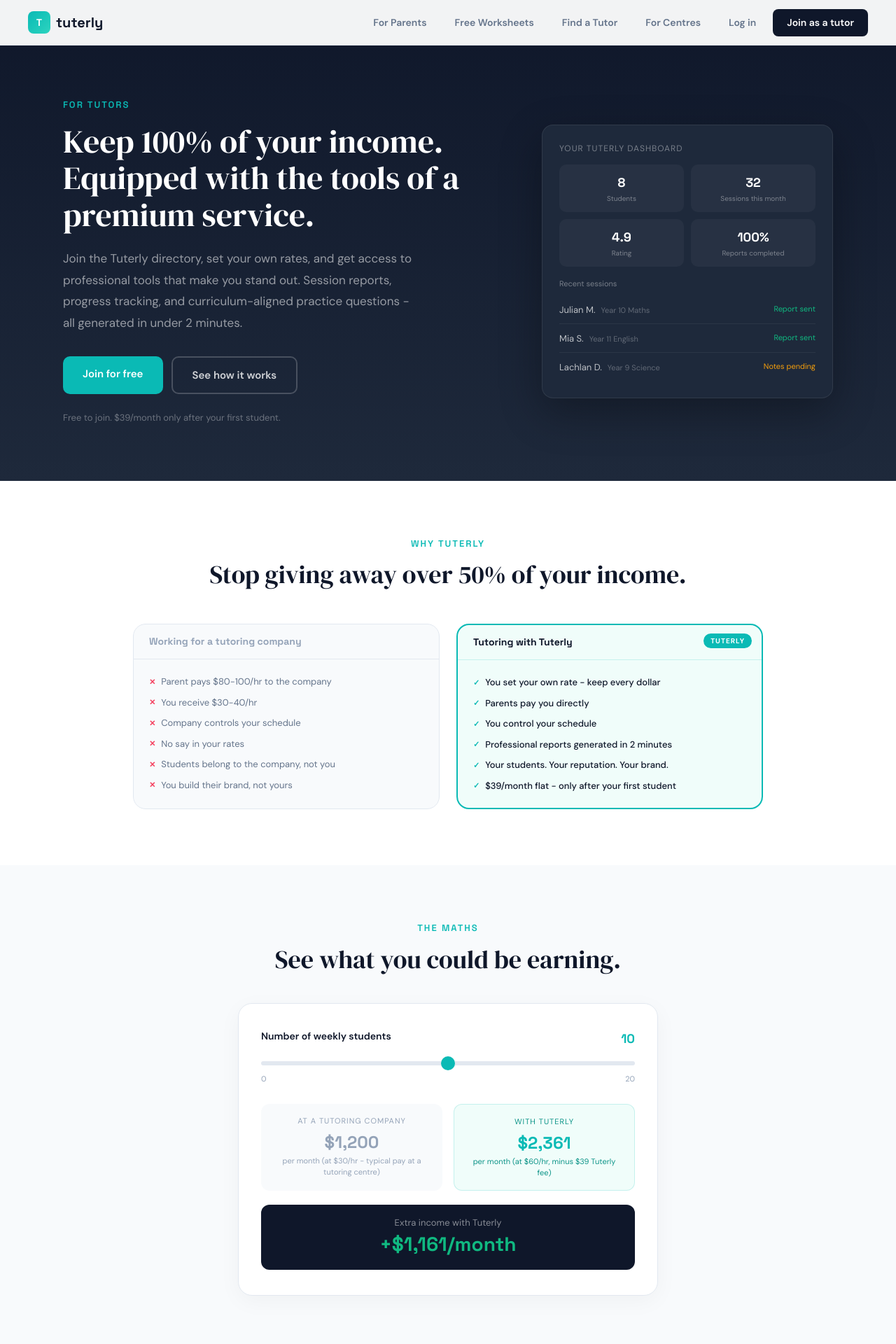
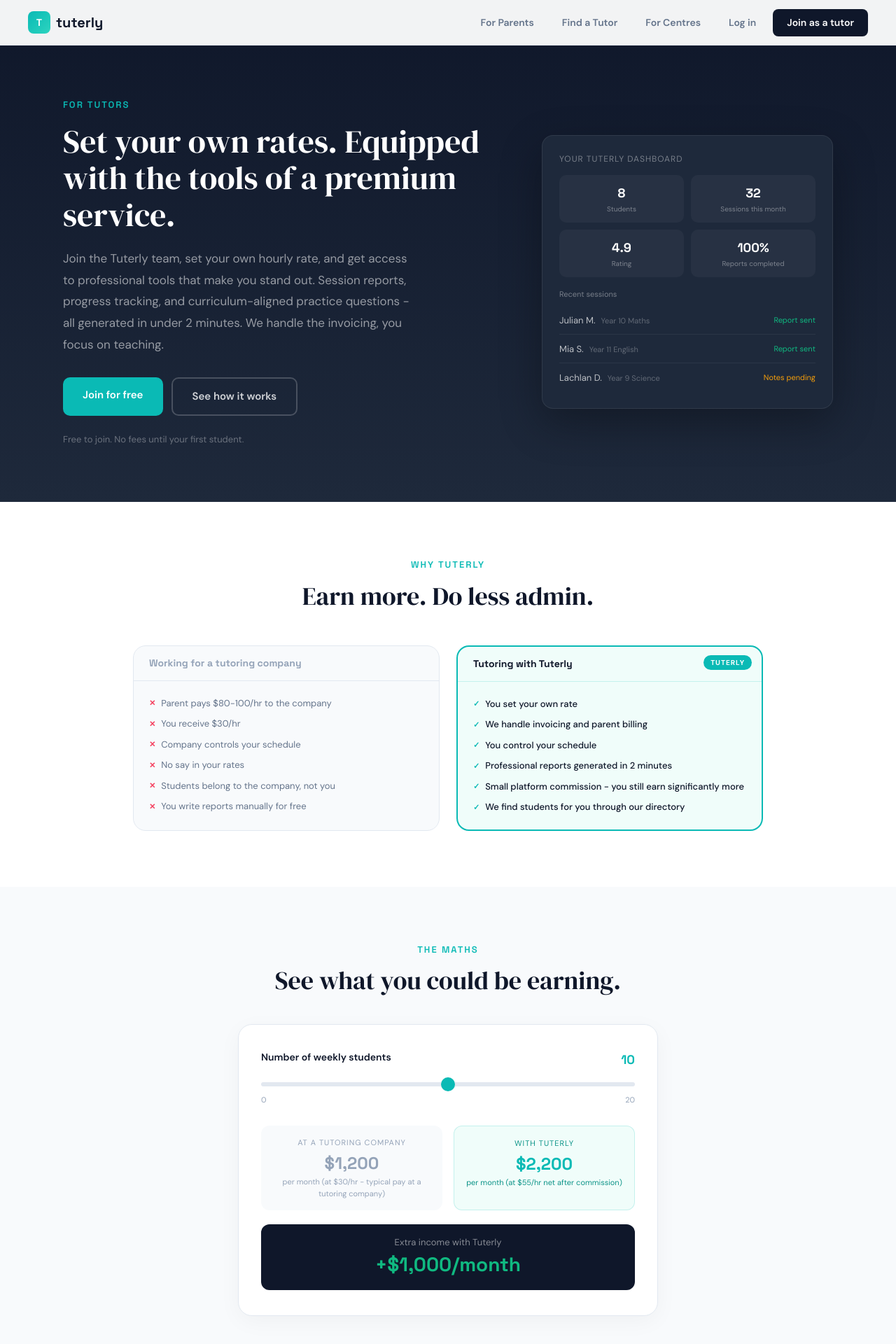
Before and after one commit to Ryan093198/tuterly, a Next.js app: page /tutors in a window 1280 px wide. Shown: the top 1920 px of the page at 70% size. Built offline with nearby package versions, Linux system fonts and the light colour scheme.

Commit message:
Update tutors landing page

```diff
--- a/app/tutors/page.js
+++ b/app/tutors/page.js
@@ -65,7 +65,6 @@
           </a>
           <div style={{ display: "flex", gap: 8, alignItems: "center" }}>
             <a href="/parents" style={{ padding: "9px 16px", borderRadius: 8, fontSize: 14, fontWeight: 600, color: c.textLight, textDecoration: "none" }}>For Parents</a>
-            <a href="/worksheets" style={{ padding: "9px 16px", borderRadius: 8, fontSize: 14, fontWeight: 600, color: c.textLight, textDecoration: "none" }}>Free Worksheets</a>
             <a href="/directory" style={{ padding: "9px 16px", borderRadius: 8, fontSize: 14, fontWeight: 600, color: c.textLight, textDecoration: "none" }}>Find a Tutor</a>
             <a href="/centres" style={{ padding: "9px 16px", borderRadius: 8, fontSize: 14, fontWeight: 600, color: c.textLight, textDecoration: "none" }}>For Centres</a>
             <a href="https://app.tuterly.com.au" style={{ padding: "9px 16px", borderRadius: 8, fontSize: 14, fontWeight: 600, color: c.textLight, textDecoration: "none" }}>Log in</a>
@@ -79,13 +78,13 @@
         <div className="hero-grid" style={{ maxWidth: 1100, margin: "0 auto", display: "grid", gridTemplateColumns: "1.2fr 0.8fr", gap: 60, alignItems: "center" }}>
           <div style={{ animation: "fadeUp 0.8s ease" }}>
             <p style={{ fontFamily: "'Space Grotesk', sans-serif", fontSize: 13, fontWeight: 600, color: c.teal, textTransform: "uppercase", letterSpacing: 2, marginBottom: 16 }}>For Tutors</p>
-            <h1 style={{ fontFamily: "'DM Serif Display', serif", fontSize: 46, color: c.white, lineHeight: 1.15, marginBottom: 20 }}>Keep 100% of your income. Equipped with the tools of a premium service.</h1>
-            <p style={{ fontSize: 17, color: "rgba(255,255,255,0.55)", lineHeight: 1.8, marginBottom: 32, maxWidth: 500 }}>Join the Tuterly directory, set your own rates, and get access to professional tools that make you stand out. Session reports, progress tracking, and curriculum-aligned practice questions - all generated in under 2 minutes.</p>
+            <h1 style={{ fontFamily: "'DM Serif Display', serif", fontSize: 46, color: c.white, lineHeight: 1.15, marginBottom: 20 }}>Set your own rates. Equipped with the tools of a premium service.</h1>
+            <p style={{ fontSize: 17, color: "rgba(255,255,255,0.55)", lineHeight: 1.8, marginBottom: 32, maxWidth: 500 }}>Join the Tuterly team, set your own hourly rate, and get access to professional tools that make you stand out. Session reports, progress tracking, and curriculum-aligned practice questions - all generated in under 2 minutes. We handle the invoicing, you focus on teaching.</p>
             <div style={{ display: "flex", gap: 12, flexWrap: "wrap", marginBottom: 24 }}>
               <a href="https://app.tuterly.com.au" style={{ padding: "14px 28px", borderRadius: 10, background: c.teal, color: c.white, fontSize: 15, fontWeight: 600, textDecoration: "none" }}>Join for free</a>
               <a href="#how-it-works" onClick={(e) => { e.preventDefault(); document.getElementById('how-it-works')?.scrollIntoView({ behavior: 'smooth' }); }} style={{ padding: "14px 28px", borderRadius: 10, border: "2px solid rgba(255,255,255,0.2)", color: "rgba(255,255,255,0.8)", fontSize: 15, fontWeight: 600, textDecoration: "none" }}>See how it works</a>
             </div>
-            <p style={{ fontSize: 13, color: "rgba(255,255,255,0.35)" }}>Free to join. $39/month only after your first student.</p>
+            <p style={{ fontSize: 13, color: "rgba(255,255,255,0.35)" }}>Free to join. No fees until your first student.</p>
           </div>
           <div style={{ animation: "fadeUp 0.8s ease 0.2s both" }}>
             <div style={{ background: c.navyMid, borderRadius: 16, padding: 24, border: "1px solid rgba(255,255,255,0.08)", boxShadow: "0 20px 60px rgba(0,0,0,0.3)" }}>
@@ -118,7 +117,7 @@
         <div style={{ maxWidth: 900, margin: "0 auto" }}>
           <Fade>
             <p style={{ fontFamily: "'Space Grotesk', sans-serif", fontSize: 13, fontWeight: 600, color: c.teal, textTransform: "uppercase", letterSpacing: 2, textAlign: "center", marginBottom: 12 }}>Why Tuterly</p>
-            <h2 style={{ fontFamily: "'DM Serif Display', serif", fontSize: 36, color: c.navy, textAlign: "center", marginBottom: 48, lineHeight: 1.25 }}>Stop giving away over 50% of your income.</h2>
+            <h2 style={{ fontFamily: "'DM Serif Display', serif", fontSize: 36, color: c.navy, textAlign: "center", marginBottom: 48, lineHeight: 1.25 }}>Earn more. Do less admin.</h2>
           </Fade>
           <Fade delay={0.1}>
             <div className="grid-2" style={{ display: "grid", gridTemplateColumns: "1fr 1fr", gap: 24 }}>
@@ -130,11 +129,11 @@
                   <div style={{ display: "grid", gap: 10 }}>
                     {[
                       { icon: "✕", text: "Parent pays $80-100/hr to the company", color: "#F43F5E" },
-                      { icon: "✕", text: "You receive $30-40/hr", color: "#F43F5E" },
+                      { icon: "✕", text: "You receive $30/hr", color: "#F43F5E" },
                       { icon: "✕", text: "Company controls your schedule", color: "#F43F5E" },
                       { icon: "✕", text: "No say in your rates", color: "#F43F5E" },
                       { icon: "✕", text: "Students belong to the company, not you", color: "#F43F5E" },
-                      { icon: "✕", text: "You build their brand, not yours", color: "#F43F5E" },
+                      { icon: "✕", text: "You write reports manually for free", color: "#F43F5E" },
                     ].map((item, i) => (
                       <div key={i} style={{ display: "flex", gap: 8, alignItems: "center" }}>
                         <span style={{ fontSize: 11, color: item.color, fontWeight: 700 }}>{item.icon}</span>
@@ -153,12 +152,12 @@
                 <div style={{ padding: "22px" }}>
                   <div style={{ display: "grid", gap: 10 }}>
                     {[
-                      { icon: "✓", text: "You set your own rate - keep every dollar" },
-                      { icon: "✓", text: "Parents pay you directly" },
+                      { icon: "✓", text: "You set your own rate" },
+                      { icon: "✓", text: "We handle invoicing and parent billing" },
                       { icon: "✓", text: "You control your schedule" },
                       { icon: "✓", text: "Professional reports generated in 2 minutes" },
-                      { icon: "✓", text: "Your students. Your reputation. Your brand." },
-                      { icon: "✓", text: "$39/month flat - only after your first student" },
+                      { icon: "✓", text: "Small platform commission - you still earn significantly more" },
+                      { icon: "✓", text: "We find students for you through our directory" },
                     ].map((item, i) => (
                       <div key={i} style={{ display: "flex", gap: 8, alignItems: "center" }}>
                         <span style={{ fontSize: 11, color: c.teal, fontWeight: 700 }}>{item.icon}</span>
@@ -196,25 +195,25 @@
               {students === 0 ? (
                 <div style={{ background: c.tealPale, borderRadius: 12, padding: "24px 20px", textAlign: "center", border: `1px solid ${c.teal}30` }}>
                   <p style={{ fontFamily: "'Space Grotesk', sans-serif", fontSize: 18, fontWeight: 700, color: c.navy, marginBottom: 8 }}>$0/month</p>
-                  <p style={{ fontSize: 14, color: c.textLight, lineHeight: 1.7 }}>No students, no charge. Tuterly is completely free until you're matched with your first student. Create your profile, get listed in the directory, and only start paying once you start teaching.</p>
+                  <p style={{ fontSize: 14, color: c.textLight, lineHeight: 1.7 }}>Create your profile, get listed in the directory, and start earning at your own rates!</p>
                 </div>
               ) : (<>
               <div style={{ display: "grid", gridTemplateColumns: "1fr 1fr", gap: 16, marginBottom: 20 }}>
                 <div style={{ background: c.offWhite, borderRadius: 12, padding: "16px", textAlign: "center" }}>
                   <p style={{ fontSize: 11, color: c.textMuted, textTransform: "uppercase", letterSpacing: 1, marginBottom: 4 }}>At a tutoring company</p>
                   <p style={{ fontFamily: "'Space Grotesk', sans-serif", fontSize: 24, fontWeight: 700, color: c.textMuted }}>${(students * 30 * 4).toLocaleString()}</p>
-                  <p style={{ fontSize: 11, color: c.textMuted }}>per month (at $30/hr - typical pay at a tutoring centre)</p>
+                  <p style={{ fontSize: 11, color: c.textMuted }}>per month (at $30/hr - typical pay at a tutoring company)</p>
                 </div>
                 <div style={{ background: c.tealPale, borderRadius: 12, padding: "16px", textAlign: "center", border: `1px solid ${c.teal}30` }}>
                   <p style={{ fontSize: 11, color: c.tealDark, textTransform: "uppercase", letterSpacing: 1, marginBottom: 4 }}>With Tuterly</p>
-                  <p style={{ fontFamily: "'Space Grotesk', sans-serif", fontSize: 24, fontWeight: 700, color: c.teal }}>${(students * 60 * 4 - 39).toLocaleString()}</p>
-                  <p style={{ fontSize: 11, color: c.tealDark }}>per month (at $60/hr, minus $39 Tuterly fee)</p>
+                  <p style={{ fontFamily: "'Space Grotesk', sans-serif", fontSize: 24, fontWeight: 700, color: c.teal }}>${(students * 55 * 4).toLocaleString()}</p>
+                  <p style={{ fontSize: 11, color: c.tealDark }}>per month (at $55/hr net after commission)</p>
                 </div>
               </div>
 
               <div style={{ background: c.navy, borderRadius: 12, padding: "16px 20px", textAlign: "center" }}>
                 <p style={{ fontSize: 13, color: "rgba(255,255,255,0.5)" }}>Extra income with Tuterly</p>
-                <p style={{ fontFamily: "'Space Grotesk', sans-serif", fontSize: 28, fontWeight: 700, color: c.success }}>+${(students * 60 * 4 - 39 - students * 30 * 4).toLocaleString()}/month</p>
+                <p style={{ fontFamily: "'Space Grotesk', sans-serif", fontSize: 28, fontWeight: 700, color: c.success }}>+${(students * 55 * 4 - students * 30 * 4).toLocaleString()}/month</p>
               </div>
               </>)}
             </div>
@@ -301,16 +300,16 @@
           </Fade>
           <Fade delay={0.1}>
             <div style={{ background: c.white, borderRadius: 20, padding: "40px 32px", border: `1px solid ${c.border}`, textAlign: "center" }}>
-              <p style={{ fontSize: 48, fontFamily: "'Space Grotesk', sans-serif", fontWeight: 700, color: c.navy }}>$39<span style={{ fontSize: 18, color: c.textMuted, fontWeight: 400 }}>/month</span></p>
-              <p style={{ fontSize: 14, color: c.textLight, marginBottom: 24, marginTop: 8 }}>Flat rate. Unlimited students. Only starts after your first student.</p>
+              <p style={{ fontSize: 48, fontFamily: "'Space Grotesk', sans-serif", fontWeight: 700, color: c.navy }}>$0<span style={{ fontSize: 18, color: c.textMuted, fontWeight: 400 }}> to join</span></p>
+              <p style={{ fontSize: 14, color: c.textLight, marginBottom: 24, marginTop: 8 }}>Small commission per session. You set your rate, we handle invoicing. No upfront costs.</p>
               <div style={{ display: "grid", gap: 10, textAlign: "left", marginBottom: 28 }}>
                 {[
                   "Free to join and create your profile",
-                  "$0 until you're matched with your first student",
-                  "Unlimited students on one flat rate",
+                  "You set your own hourly rate",
+                  "Small commission per session - you still earn significantly more than at a tutoring company",
+                  "We handle all parent billing and invoicing",
                   "Professional session reports generated automatically",
-                  "Listed in the Tuterly directory with your own rates",
-                  "Progress tracking and practice questions included",
+                  "Listed in the Tuterly directory",
                   "Training and onboarding from our team",
                   "Refer a tutor, earn $10 per successful referral",
                 ].map((f, i) => (
@@ -321,7 +320,6 @@
                 ))}
               </div>
               <a href="https://app.tuterly.com.au" style={{ display: "block", padding: "14px 28px", borderRadius: 10, background: c.navy, color: c.white, fontSize: 15, fontWeight: 600, textDecoration: "none" }}>Join for free</a>
-              <p style={{ fontSize: 12, color: c.textMuted, marginTop: 12 }}>No credit card required. No commitment until your first student.</p>
             </div>
           </Fade>
         </div>
@@ -335,7 +333,7 @@
             <h2 style={{ fontFamily: "'DM Serif Display', serif", fontSize: 36, color: c.navy, textAlign: "center", marginBottom: 40, lineHeight: 1.25 }}>Frequently asked.</h2>
           </Fade>
           {[
-            { q: "Do I need to pay anything to join?", a: "No. Signing up, creating your profile, and getting listed in the directory is completely free. The $39/month fee only starts once you're matched with your first student through the platform." },
+            { q: "Do I need to pay anything to join?", a: "No. Signing up, creating your profile, and getting listed in the directory is completely free. We take a small commission per session once you start teaching, but you'll still earn significantly more than you would at a tutoring company. We handle all invoicing so you never have to chase payments." },
             { q: "Do I set my own rates?", a: "Yes. You choose your hourly rate and parents pay you directly. Tuterly doesn't take a percentage of your tutoring income. If you're not sure what to charge, our education adviser can help recommend a suitable rate based on your experience, qualifications, and the subjects you teach." },
             { q: "Can I still work for other companies?", a: "Yes, absolutely. Tuterly is not exclusive. You're free to work with other tutoring companies, take on private students, or use any other platform alongside Tuterly. We're here to give you tools and help you find students, not to restrict how you run your business." },
             { q: "Can I bring my existing students onto the platform?", a: "Absolutely. You can invite your current students' parents to Tuterly so they get session reports and progress tracking. This makes your existing service more premium without extra effort." },
```
